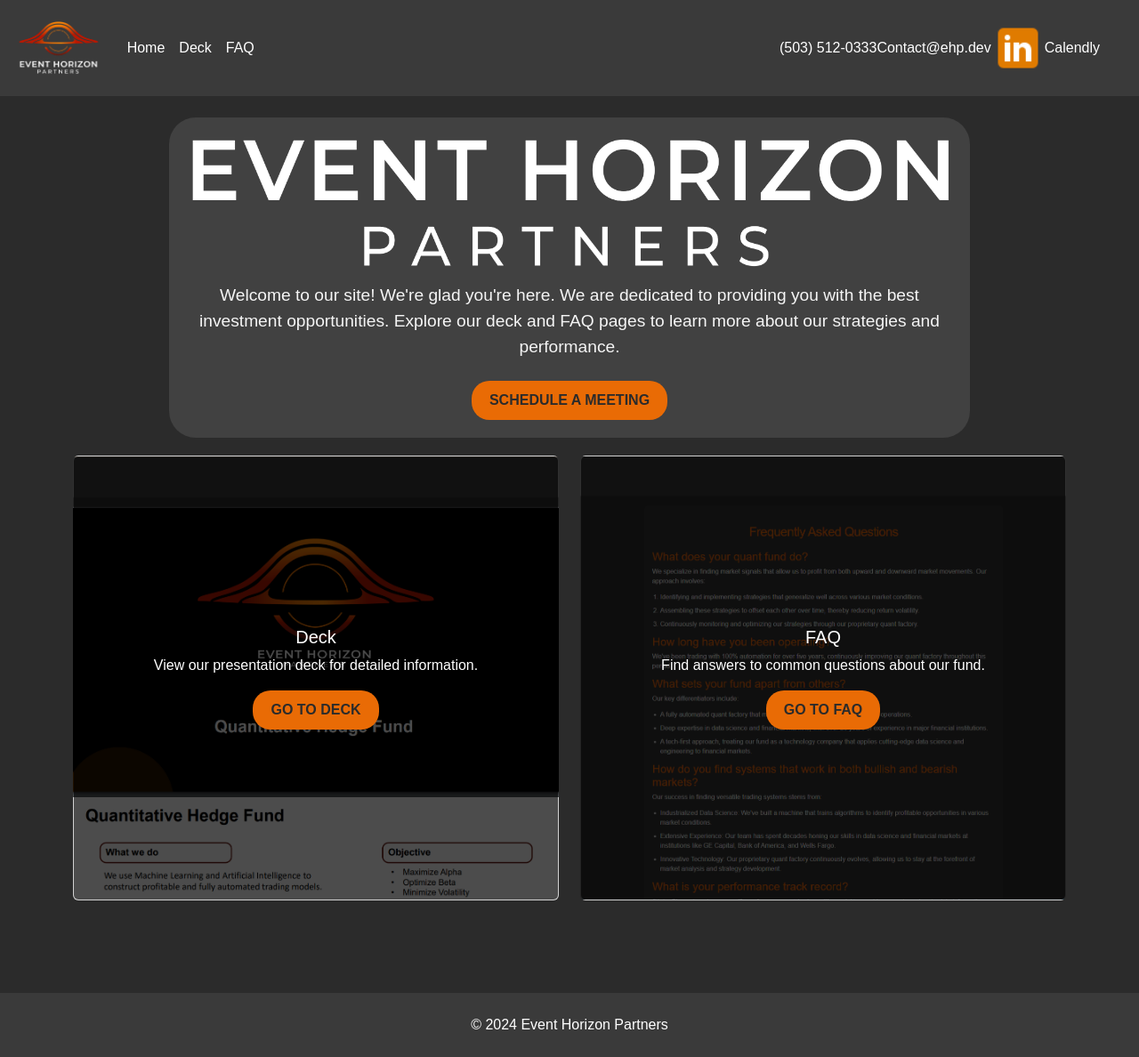
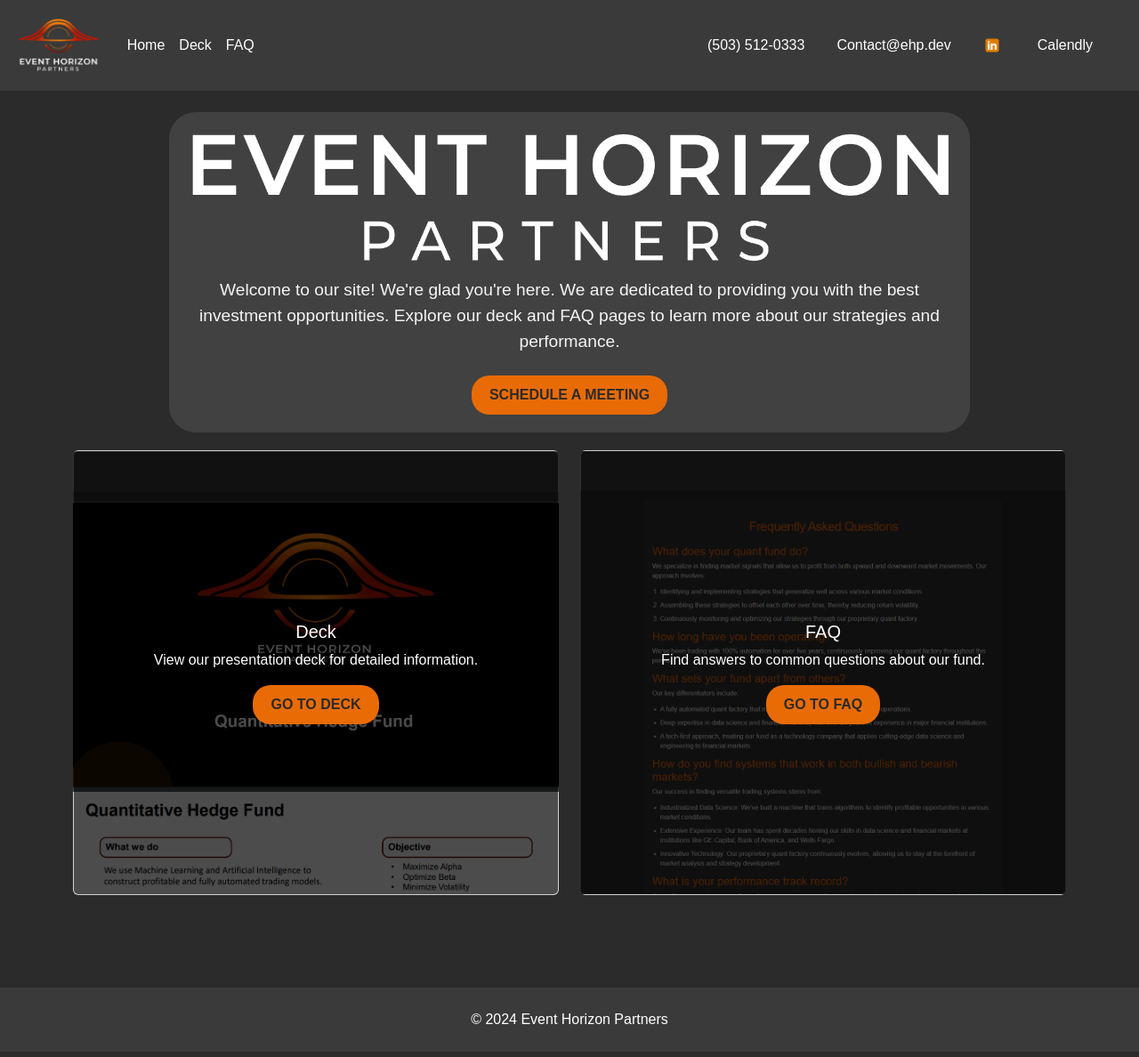
Before and after one commit to EventHorizonPartners/Investor_Relations, a Jekyll site: the page built from index.markdown, in a window 1280 px wide. Shown: the whole page at 89% size. Built offline with Jekyll 4.4.1, drawn with Linux system fonts in a browser that asks for light colours.

Commit message:
nav bar css

```diff
--- a/assets/css/style.css
+++ b/assets/css/style.css
@@ -82,9 +82,21 @@
 
 .navbar-text {
   display: flex;
-  align-items: center; /* This ensures vertical alignment is centered */
-  /*gap: 30px; /* Adjusts the space between the telephone number and email */
+  align-items: center; /* Ensures vertical alignment */
+  gap: 20px; /* Adjusts the space between links */
   margin-right: 2rem;
+}
+
+.navbar-text .nav-link {
+  padding: 0.25rem 0.5rem; /* Adds padding around the links for better spacing */
+  display: flex;
+  align-items: center; /* Aligns text and icons vertically */
+}
+
+.navbar-text .nav-link img {
+  height: 20px; /* Adjusts the LinkedIn icon size */
+  width: auto;
+  margin-right: 5px; /* Adds a small space between the icon and the text, if text is added next to the icon */
 }
 /* Welcome Banner */
 .welcome-banner {
```
